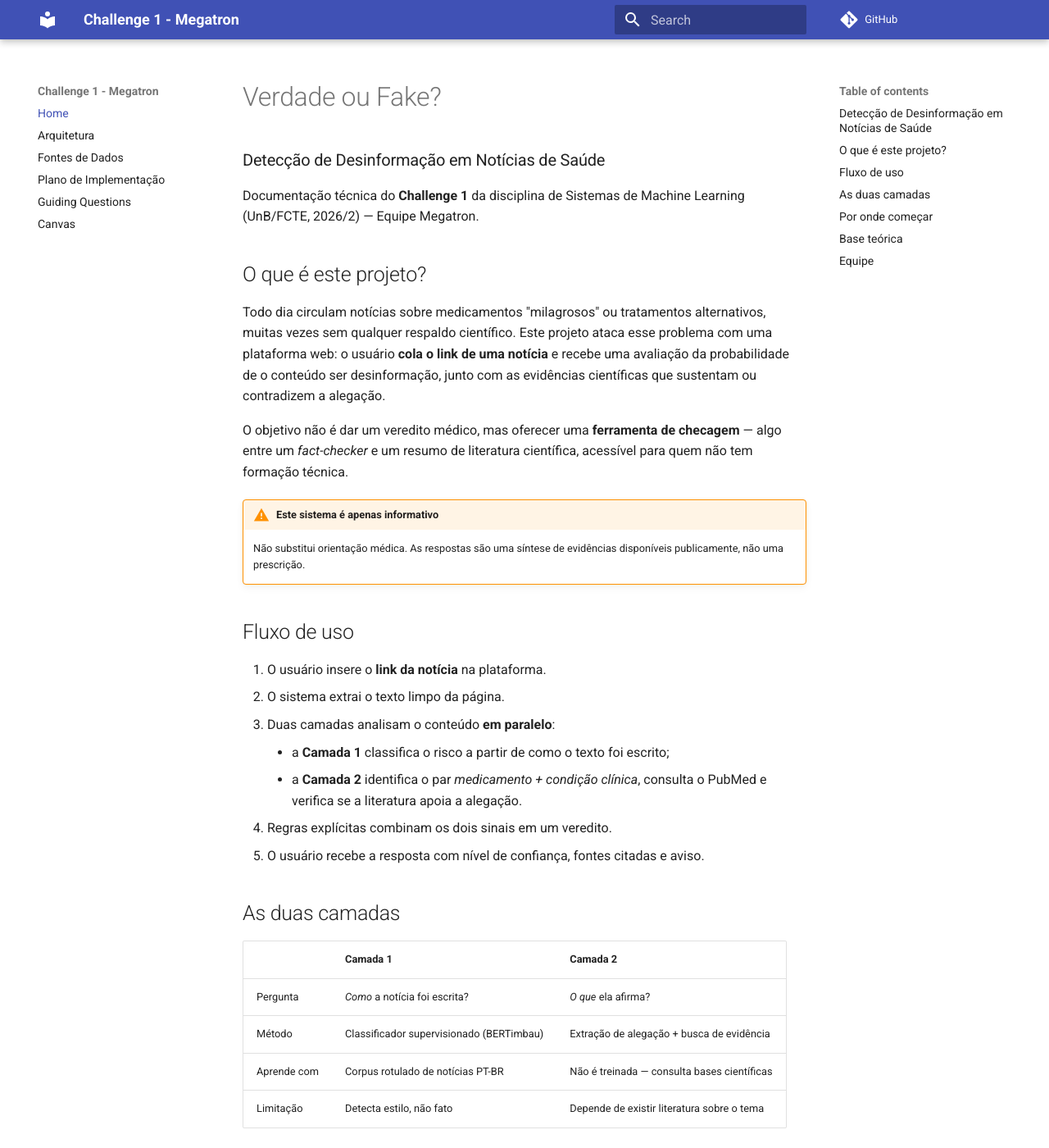
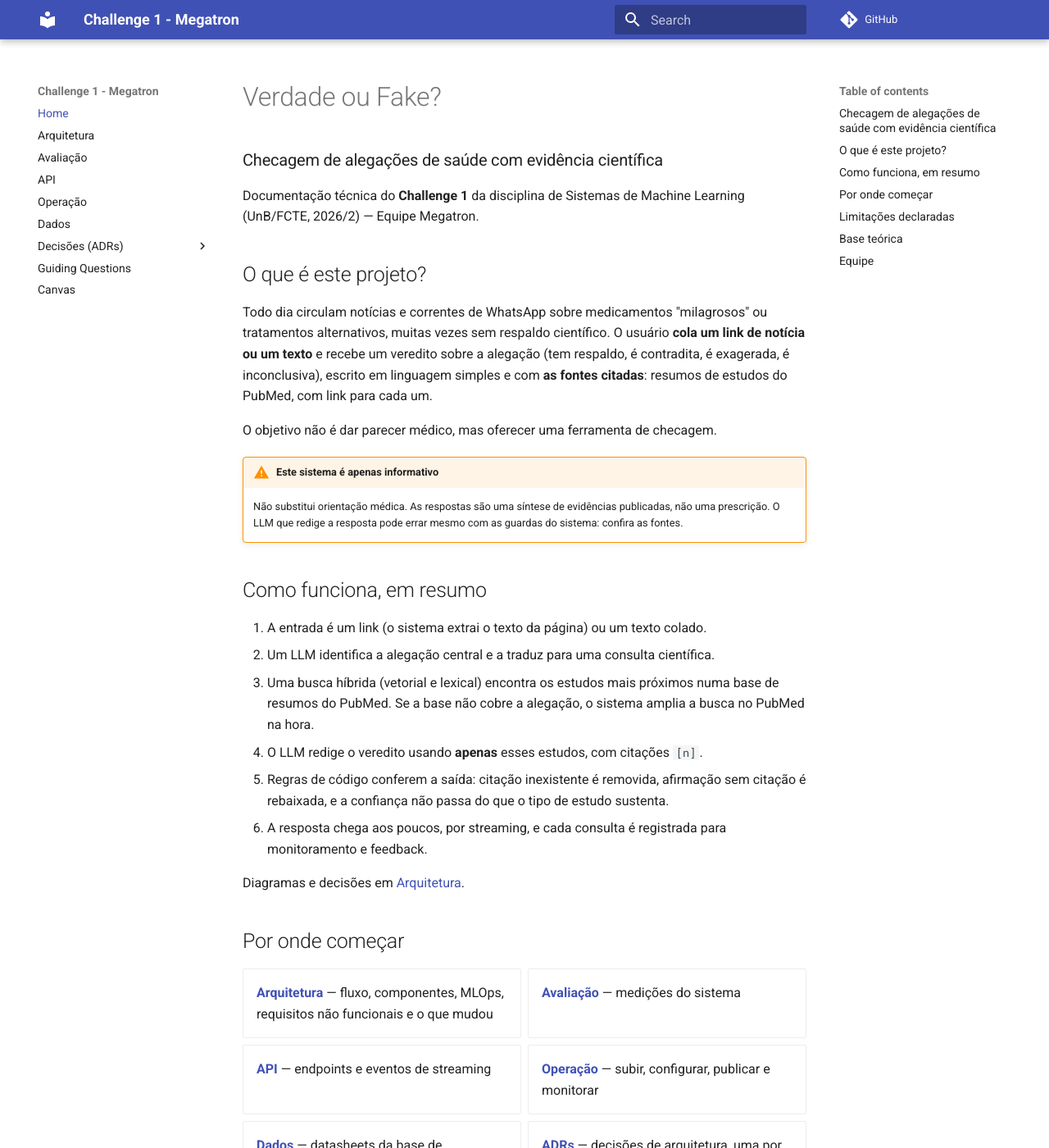
Before and after one commit to unb-Sistemas-de-Machine-learning/challenge_1_megatron, an MkDocs documentation site: the page built from docs/index.md, in a window 1280 px wide and 1400 px high. Shown: the whole window at 82% size. Built offline with MkDocs 1.6.1 and Material for MkDocs 9.7.7, drawn with Linux system fonts in a browser that asks for light colours; comment, search, counter and statistics services are not loaded; some of the changed text lies outside the part shown.

Commit message:
docs: README e página inicial do sistema novo, navegação do mkdocs, remove planos antigos
Co-authored-by: Eduardo Ferreira <almeifaferreira@gmail.com>
Co-authored-by: Ricardo Henrique <ricardohsr1@gmail.com>
Co-authored-by: Vitor Guilherme <vgui435@gmail.com>

```diff
--- a/docs/index.md
+++ b/docs/index.md
@@ -1,67 +1,75 @@
 # Verdade ou Fake?
-### Detecção de Desinformação em Notícias de Saúde
+### Checagem de alegações de saúde com evidência científica
 
 Documentação técnica do **Challenge 1** da disciplina de Sistemas de Machine
 Learning (UnB/FCTE, 2026/2) — Equipe Megatron.
 
 ## O que é este projeto?
 
-Todo dia circulam notícias sobre medicamentos "milagrosos" ou tratamentos
-alternativos, muitas vezes sem qualquer respaldo científico. Este projeto ataca esse
-problema com uma plataforma web: o usuário **cola o link de uma notícia** e recebe uma
-avaliação da probabilidade de o conteúdo ser desinformação, junto com as evidências
-científicas que sustentam ou contradizem a alegação.
+Todo dia circulam notícias e correntes de WhatsApp sobre medicamentos "milagrosos" ou
+tratamentos alternativos, muitas vezes sem respaldo científico. O usuário **cola um
+link de notícia ou um texto** e recebe um veredito sobre a alegação (tem respaldo, é
+contradita, é exagerada, é inconclusiva), escrito em linguagem simples e com **as fontes
+citadas**: resumos de estudos do PubMed, com link para cada um.
 
-O objetivo não é dar um veredito médico, mas oferecer uma **ferramenta de checagem** —
-algo entre um *fact-checker* e um resumo de literatura científica, acessível para quem
-não tem formação técnica.
+O objetivo não é dar parecer médico, mas oferecer uma ferramenta de checagem.
 
 !!! warning "Este sistema é apenas informativo"
-    Não substitui orientação médica. As respostas são uma síntese de
-    evidências disponíveis publicamente, não uma prescrição.
+    Não substitui orientação médica. As respostas são uma síntese de evidências
+    publicadas, não uma prescrição. O LLM que redige a resposta pode errar mesmo com as
+    guardas do sistema: confira as fontes.
 
-## Fluxo de uso
+## Como funciona, em resumo
 
-1. O usuário insere o **link da notícia** na plataforma.
-2. O sistema extrai o texto limpo da página.
-3. Duas camadas analisam o conteúdo **em paralelo**:
-      - a **Camada 1** classifica o risco a partir de como o texto foi escrito;
-      - a **Camada 2** identifica o par *medicamento + condição clínica*, consulta o PubMed e verifica se a literatura apoia a alegação.
-4. Regras explícitas combinam os dois sinais em um veredito.
-5. O usuário recebe a resposta com nível de confiança, fontes citadas e aviso.
+1. A entrada é um link (o sistema extrai o texto da página) ou um texto colado.
+2. Um LLM identifica a alegação central e a traduz para uma consulta científica.
+3. Uma busca híbrida (vetorial e lexical) encontra os estudos mais próximos numa base
+   de resumos do PubMed. Se a base não cobre a alegação, o sistema amplia a busca no
+   PubMed na hora.
+4. O LLM redige o veredito usando **apenas** esses estudos, com citações `[n]`.
+5. Regras de código conferem a saída: citação inexistente é removida, afirmação sem
+   citação é rebaixada, e a confiança não passa do que o tipo de estudo sustenta.
+6. A resposta chega aos poucos, por streaming, e cada consulta é registrada para
+   monitoramento e feedback.
 
-## As duas camadas
-
-| | Camada 1 | Camada 2 |
-|---|---|---|
-| Pergunta | *Como* a notícia foi escrita? | *O que* ela afirma? |
-| Método | Classificador supervisionado (BERTimbau) | Extração de alegação + busca de evidência |
-| Aprende com | Corpus rotulado de notícias PT-BR | Não é treinada — consulta bases científicas |
-| Limitação | Detecta estilo, não fato | Depende de existir literatura sobre o tema |
-
-A Camada 1 sozinha erra em alegações falsas bem redigidas — justamente o caso mais
-perigoso em saúde. É por isso que a Camada 2 existe.
+Diagramas e decisões em [Arquitetura](arquitetura.md).
 
 ## Por onde começar
 
 <div class="grid cards" markdown>
 
-- 🏗️ **[Arquitetura](arquitetura.md)** — pipeline, stack, fases e frentes de trabalho
-- 📊 **[Fontes de Dados](dados.md)** — datasets, bases científicas, riscos e governança
-- ❓ **[Guiding Questions](guiding-questions.md)** — perguntas norteadoras
-- 🗺️ **[Canvas](canva.md)** — objetivos de negócio e de ML, escopo, cronograma
+- **[Arquitetura](arquitetura.md)** — fluxo, componentes, MLOps, requisitos não funcionais e o que mudou
+- **[Avaliação](avaliacao.md)** — medições do sistema
+- **[API](api.md)** — endpoints e eventos de streaming
+- **[Operação](operacao.md)** — subir, configurar, publicar e monitorar
+- **[Dados](dados.md)** — datasheets da base de conhecimento e do corpus de treino
+- **[ADRs](adr/index.md)** — decisões de arquitetura, uma por arquivo
+- **[Guiding Questions](guiding-questions.md)** — perguntas norteadoras
+- **[Canvas](canva.md)** — objetivos de negócio e de ML, escopo
 
 </div>
 
+## Limitações declaradas
+
+- O LLM pode errar mesmo com as guardas.
+- A base cobre bem só os temas do vocabulário (23 medicamentos e 15 condições); fora
+  dele, o sistema depende da busca ao vivo.
+- Os estudos são resumos em inglês, não textos completos, com o viés de publicação da
+  literatura.
+- O sistema não verifica imagens, vídeos nem áudio.
+- Depende de cota gratuita de terceiros (LLM, PubMed e hospedagem).
+
 ## Base teórica
 
-O projeto usa como referência de processo o artigo **Amershi et al., *Software
-Engineering for Machine Learning: A Case Study*** (ICSE-SEIP 2019), em especial:
+O projeto usa como referência de processo:
 
-- o **fluxo de nove estágios** de ML e seus laços de realimentação (Figura 1);
-- a prioridade de **pipeline end-to-end** antes de otimizar etapas isoladas (Seção V-A);
-- o tratamento de **dados como o desafio nº 1** em qualquer nível de maturidade (Tabela II);
-- o **versionamento e proveniência de dados** como diferença fundamental frente à engenharia de software tradicional (Seção VII-A).
+- Amershi et al., *Software Engineering for Machine Learning: A Case Study* (ICSE-SEIP
+  2019): o fluxo de estágios de ML, a prioridade do pipeline de ponta a ponta e o dado
+  como desafio central.
+- Kreuzberger, Kühl e Hirschl, *Machine Learning Operations (MLOps): Overview,
+  Definition, and Architecture* (IEEE Access, 2023): princípios, componentes e papéis de
+  MLOps, mapeados ao projeto em [Arquitetura](arquitetura.md#mlops).
+- Chip Huyen, *Projetando Sistemas de Machine Learning* (livro-base da disciplina).
 
 ## Equipe
 
--- a/mkdocs.yml
+++ b/mkdocs.yml
@@ -19,7 +19,20 @@ markdown_extensions:
 nav:
   - Home: index.md
   - Arquitetura: arquitetura.md
-  - Fontes de Dados: dados.md
-  - Plano de Implementação: plano-implementacao.md
+  - Avaliação: avaliacao.md
+  - API: api.md
+  - Operação: operacao.md
+  - Dados: dados.md
+  - Decisões (ADRs):
+      - adr/index.md
+      - "0001 RAG com LLM de terceiros": adr/0001-rag-com-llm-de-terceiros.md
+      - "0002 SQLite e busca vetorial exata": adr/0002-sqlite-busca-vetorial-exata.md
+      - "0003 Embeddings multilíngues em ONNX": adr/0003-embeddings-multilingues-onnx.md
+      - "0004 Cliente OpenAI-compatível e Groq": adr/0004-cliente-openai-compativel-groq.md
+      - "0005 FastAPI, SSE e front estático": adr/0005-fastapi-sse-front-estatico.md
+      - "0006 Base em lote e busca ao vivo": adr/0006-base-em-lote-com-busca-ao-vivo.md
+      - "0007 Guardas determinísticas": adr/0007-guardas-deterministicas.md
+      - "0008 Hugging Face Spaces": adr/0008-hugging-face-spaces.md
+      - "0009 BERTimbau como sinal secundário": adr/0009-bertimbau-sinal-secundario.md
   - Guiding Questions: guiding-questions.md
   - Canvas: canva.md
```
Also changed, not shown: README.md (+160 -91 lines).
